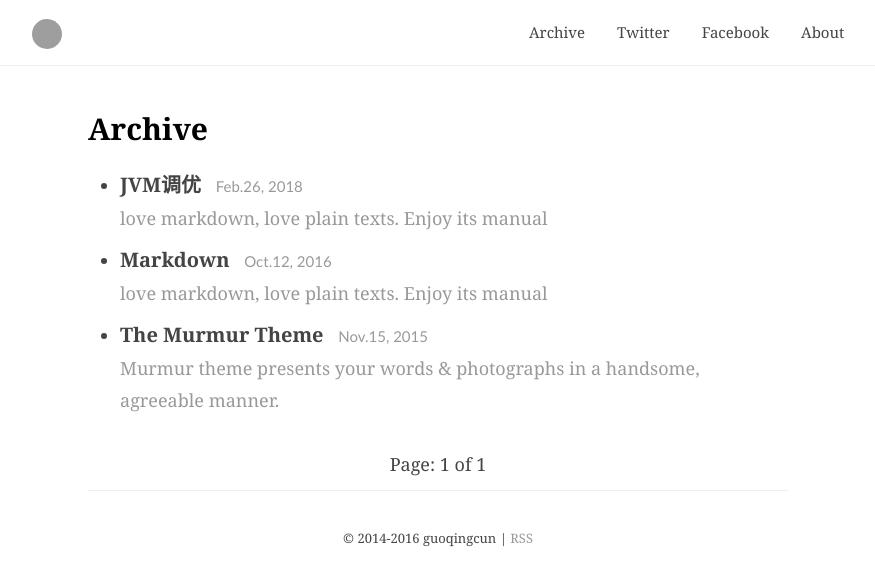
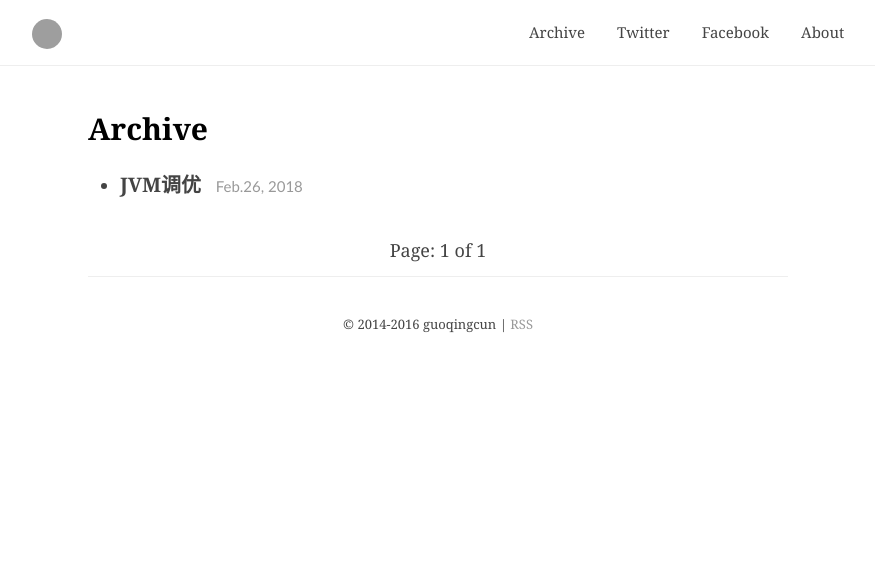
Before and after one commit to guoqingcun/guoqingcun.github.io, a Jekyll site: the page built from archive/index.html, in a window 1280 px wide. Shown: the top 586 px of the page, without its empty margins (202-1077 px from the left). Built offline with Jekyll 4.4.1, drawn with Linux system fonts in a browser that asks for light colours; the list of posts is cut into pages by our own code; comment, search, counter and statistics services are not loaded; some of the changed lines change nothing that is shown; grey boxes are pictures that could not be loaded.

Commit message:
添加JVM调优文章

````diff
--- a/_config.yml
+++ b/_config.yml
@@ -3,7 +3,7 @@
 baseurl: "" # the subpath of your site, e.g. /blog/
 url: "http://songroger.github.io/" # the base hostname & protocol for your site
 permalink: /:title/
-avatar: http://7xof48.com1.z0.glb.clouddn.com/avatar.jpg
+avatar: https://thumbnail0.baidupcs.com/thumbnail/c1f40c8e16737946d3ba327bbe9132bd?fid=973427439-250528-967813936545243&time=1519639200&rt=sh&sign=FDTAER-DCb740ccc5511e5e8fedcff06b081203-hUj9P%2B2ayIdUUb4jMAItjt6OLwY%3D&expires=8h&chkv=0&chkbd=0&chkpc=&dp-logid=1316386483269084233&dp-callid=0&size=c710_u400&quality=100&vuk=-&ft=video
 about: http://7xof48.com1.z0.glb.clouddn.com/about.jpg
 favicon: http://7xof48.com1.z0.glb.clouddn.com/favicon.png
 basecss:
--- a/_posts/2015-11-15-the-murmur-theme.markdown
+++ /dev/null
@@ -1,15 +0,0 @@
----
-layout: post
-title:  "The Murmur Theme"
-date:   2015-11-15 13:05:14 +0100
-categories: jekyll theme
-author: songroger
-cover: "https://upload.wikimedia.org/wikipedia/commons/thumb/d/d7/Meisje_met_de_parel.jpg/600px-Meisje_met_de_parel.jpg"
-location: Florence, Italy
-description: Murmur theme presents your words & photographs in a handsome, agreeable manner.
-tail: I'm a tail
----
----
-Landing somewhere between a scholarly publication and an adventurers notebook, the Murmur theme presents your words & photographs in a handsome, agreeable manner. It is well behaved on both mobile & desktop and radically minimal in its footprint. Charged and ready for deployment to Github Pages.
-
-Suitable for shortform, longform, and probably even waveform. It is purpose-built to accomodate photographic content wonderfully and lends itself well to journaling your sojourn.
--- a/_posts/2016-10-12-markdown-manual.markdown
+++ /dev/null
@@ -1,250 +0,0 @@
----
-layout: post
-title:  "Markdown"
-date:   2016-10-12 17:13:17 +0800
-categories: diary
-location: Florence, Italy
-description: love markdown, love plain texts. Enjoy its manual
----
----
-Markdown manual
-
-### 1. 斜体和粗体
-
-使用 * 和 ** 表示斜体和粗体。
-
-示例：
-
-这是 *斜体*，这是 **粗体**。
-
-### 2. 分级标题
-
-使用 === 表示一级标题，使用 --- 表示二级标题。
-
-示例：
-
-```
-这是一个一级标题
-============================
-
-这是一个二级标题
---------------------------------------------------
-
-### 这是一个三级标题
-```
-
-你也可以选择在行首加井号表示不同级别的标题 (H1-H6)，例如：# H1, ## H2, ### H3，#### H4。
-
-### 3. 外链接
-
-使用 \[描述](链接地址) 为文字增加外链接。
-
-示例：
-
-这是去往 [本人博客](http://github.com) 的链接。
-
-### 4. 无序列表
-
-使用 *，+，- 表示无序列表。
-
-示例：
-
-- 无序列表项 一
-- 无序列表项 二
-- 无序列表项 三
-
-### 5. 有序列表
-
-使用数字和点表示有序列表。
-
-示例：
-
-1. 有序列表项 一
-2. 有序列表项 二
-3. 有序列表项 三
-
-### 6. 文字引用
-
-使用 > 表示文字引用。
-
-示例：
-
-> 野火烧不尽，春风吹又生。
-
-### 7. 行内代码块
-
-使用 \`代码` 表示行内代码块。
-
-示例：
-
-让我们聊聊 `html`。
-
-### 8.  代码块
-
-使用 四个缩进空格 表示代码块。
-
-示例：
-
-    这是一个代码块，此行左侧有四个不可见的空格。
-
-### 9.  插入图像
-
-使用 \!\[描述](图片链接地址) 插入图像。
-
-示例：
-
-![我的头像](https://en.wikipedia.org/static/images/project-logos/enwiki-2x.png)
-
-## Markdown 高阶语法手册
-
-
-### 1. 标签分类
-
-在编辑区任意行的列首位置输入以下代码给文稿标签：
-
-标签： 数学 英语 Markdown
-
-或者
-
-Tags： 数学 英语 Markdown
-
-### 2. 删除线
-
-使用 ~~ 表示删除线。
-
-~~这是一段错误的文本。~~
-
-### 3. 注脚
-
-使用 [^keyword] 表示注脚。
-
-这是一个注脚[^footnote]的样例。
-
-这是第二个注脚[^footnote2]的样例。
-
-### 4. 加强的代码块
-
-支持四十一种编程语言的语法高亮的显示，行号显示。
-
-非代码示例：
-
-```
-$ sudo apt-get install vim-gnome
-```
-
-Python 示例：
-
-```python
-@requires_authorization
-def somefunc(param1='', param2=0):
-    '''A docstring'''
-    if param1 > param2: # interesting
-        print 'Greater'
-    return (param2 - param1 + 1) or None
-
-class SomeClass:
-    pass
-
->>> message = '''interpreter
-... prompt'''
-```
-
-JavaScript 示例：
-
-``` javascript
-/**
-* nth element in the fibonacci series.
-* @param n >= 0
-* @return the nth element, >= 0.
-*/
-function fib(n) {
-  var a = 1, b = 1;
-  var tmp;
-  while (--n >= 0) {
-    tmp = a;
-    a += b;
-    b = tmp;
-  }
-  return a;
-}
-
-document.write(fib(10));
-```
-
-### 5. 定义型列表
-
-名词 1
-:   定义 1（左侧有一个可见的冒号和四个不可见的空格）
-
-代码块 2
-:   这是代码块的定义（左侧有一个可见的冒号和四个不可见的空格）
-
-        代码块（左侧有八个不可见的空格）
-
-### 6. Html 标签
-
-本站支持在 Markdown 语法中嵌套 Html 标签，譬如，你可以用 Html 写一个纵跨两行的表格：
-
-    <table>
-        <tr>
-            <th rowspan="2">值班人员</th>
-            <th>星期一</th>
-            <th>星期二</th>
-            <th>星期三</th>
-        </tr>
-        <tr>
-            <td>李强</td>
-            <td>张明</td>
-            <td>王平</td>
-        </tr>
-    </table>
-
-
-<table>
-    <tr>
-        <th rowspan="2">值班人员</th>
-        <th>星期一</th>
-        <th>星期二</th>
-        <th>星期三</th>
-    </tr>
-    <tr>
-        <td>李强</td>
-        <td>张明</td>
-        <td>王平</td>
-    </tr>
-</table>
-
-### 7. 待办事宜 Todo 列表
-
-使用带有 [ ] 或 [x] （未完成或已完成）项的列表语法撰写一个待办事宜列表，并且支持子列表嵌套以及混用Markdown语法，例如：
-
-    - [ ] **Cmd Markdown 开发**
-        - [ ] 改进 Cmd 渲染算法，使用局部渲染技术提高渲染效率
-        - [ ] 支持以 PDF 格式导出文稿
-        - [x] 新增Todo列表功能 [语法参考](https://github.com/)
-        - [x] 改进 LaTex 功能
-            - [x] 修复 LaTex 公式渲染问题
-            - [x] 新增 LaTex 公式编号功能 [语法参考](http://docs.mathjax.org)
-    - [ ] **七月旅行准备**
-        - [ ] 准备邮轮上需要携带的物品
-        - [ ] 浏览日本免税店的物品
-        - [x] 购买蓝宝石公主号七月一日的船票
-
-对应显示如下待办事宜 Todo 列表：
-
-- [ ] **Cmd Markdown 开发**
-    - [ ] 改进 Cmd 渲染算法，使用局部渲染技术提高渲染效率
-    - [ ] 支持以 PDF 格式导出文稿
-    - [x] 新增Todo列表功能 [语法参考](https://github.com/blog/1375-task-lists-in-gfm-issues-pulls-comments)
-    - [x] 改进 LaTex 功能
-        - [x] 修复 LaTex 公式渲染问题
-        - [x] 新增 LaTex 公式编号功能 [语法参考](http://docs.mathjax.org/en/latest/tex.html#tex-eq-numbers)
-- [ ] **七月旅行准备**
-    - [ ] 准备邮轮上需要携带的物品
-    - [ ] 浏览日本免税店的物品
-    - [x] 购买蓝宝石公主号七月一日的船票
-
-
-[^footnote]: 这是一个 *注脚* 的 **文本**。
-
-[^footnote2]: 这是另一个 *注脚* 的 **文本**。
--- a/_posts/2018-02-26-jvm.markdown
+++ b/_posts/2018-02-26-jvm.markdown
@@ -2,249 +2,10 @@
 layout: post
 title:  "JVM调优"
 date:   2018-02-26 17:30:17 +0800
-categories: diary
-location: Florence, Italy
-description: love markdown, love plain texts. Enjoy its manual
+categories: jvm
+location:
+description:
 ---
 ---
-Markdown manual
 
-### 1. 斜体和粗体
-
-使用 * 和 ** 表示斜体和粗体。
-
-示例：
-
-这是 *斜体*，这是 **粗体**。
-
-### 2. 分级标题
-
-使用 === 表示一级标题，使用 --- 表示二级标题。
-
-示例：
-
-```
-这是一个一级标题
-============================
-
-这是一个二级标题
---------------------------------------------------
-
-### 这是一个三级标题
-```
-
-你也可以选择在行首加井号表示不同级别的标题 (H1-H6)，例如：# H1, ## H2, ### H3，#### H4。
-
-### 3. 外链接
-
-使用 \[描述](链接地址) 为文字增加外链接。
-
-示例：
-
-这是去往 [本人博客](http://github.com) 的链接。
-
-### 4. 无序列表
-
-使用 *，+，- 表示无序列表。
-
-示例：
-
-- 无序列表项 一
-- 无序列表项 二
-- 无序列表项 三
-
-### 5. 有序列表
-
-使用数字和点表示有序列表。
-
-示例：
-
-1. 有序列表项 一
-2. 有序列表项 二
-3. 有序列表项 三
-
-### 6. 文字引用
-
-使用 > 表示文字引用。
-
-示例：
-
-> 野火烧不尽，春风吹又生。
-
-### 7. 行内代码块
-
-使用 \`代码` 表示行内代码块。
-
-示例：
-
-让我们聊聊 `html`。
-
-### 8.  代码块
-
-使用 四个缩进空格 表示代码块。
-
-示例：
-
-    这是一个代码块，此行左侧有四个不可见的空格。
-
-### 9.  插入图像
-
-使用 \!\[描述](图片链接地址) 插入图像。
-
-示例：
-
-![我的头像](https://en.wikipedia.org/static/images/project-logos/enwiki-2x.png)
-
-## Markdown 高阶语法手册
-
-
-### 1. 标签分类
-
-在编辑区任意行的列首位置输入以下代码给文稿标签：
-
-标签： 数学 英语 Markdown
-
-或者
-
-Tags： 数学 英语 Markdown
-
-### 2. 删除线
-
-使用 ~~ 表示删除线。
-
-~~这是一段错误的文本。~~
-
-### 3. 注脚
-
-使用 [^keyword] 表示注脚。
-
-这是一个注脚[^footnote]的样例。
-
-这是第二个注脚[^footnote2]的样例。
-
-### 4. 加强的代码块
-
-支持四十一种编程语言的语法高亮的显示，行号显示。
-
-非代码示例：
-
-```
-$ sudo apt-get install vim-gnome
-```
-
-Python 示例：
-
-```python
-@requires_authorization
-def somefunc(param1='', param2=0):
-    '''A docstring'''
-    if param1 > param2: # interesting
-        print 'Greater'
-    return (param2 - param1 + 1) or None
-
-class SomeClass:
-    pass
-
->>> message = '''interpreter
-... prompt'''
-```
-
-JavaScript 示例：
-
-``` javascript
-/**
-* nth element in the fibonacci series.
-* @param n >= 0
-* @return the nth element, >= 0.
-*/
-function fib(n) {
-  var a = 1, b = 1;
-  var tmp;
-  while (--n >= 0) {
-    tmp = a;
-    a += b;
-    b = tmp;
-  }
-  return a;
-}
-
-document.write(fib(10));
-```
-
-### 5. 定义型列表
-
-名词 1
-:   定义 1（左侧有一个可见的冒号和四个不可见的空格）
-
-代码块 2
-:   这是代码块的定义（左侧有一个可见的冒号和四个不可见的空格）
-
-        代码块（左侧有八个不可见的空格）
-
-### 6. Html 标签
-
-本站支持在 Markdown 语法中嵌套 Html 标签，譬如，你可以用 Html 写一个纵跨两行的表格：
-
-    <table>
-        <tr>
-            <th rowspan="2">值班人员</th>
-            <th>星期一</th>
-            <th>星期二</th>
-            <th>星期三</th>
-        </tr>
-        <tr>
-            <td>李强</td>
-            <td>张明</td>
-            <td>王平</td>
-        </tr>
-    </table>
-
-
-<table>
-    <tr>
-        <th rowspan="2">值班人员</th>
-        <th>星期一</th>
-        <th>星期二</th>
-        <th>星期三</th>
-    </tr>
-    <tr>
-        <td>李强</td>
-        <td>张明</td>
-        <td>王平</td>
-    </tr>
-</table>
-
-### 7. 待办事宜 Todo 列表
-
-使用带有 [ ] 或 [x] （未完成或已完成）项的列表语法撰写一个待办事宜列表，并且支持子列表嵌套以及混用Markdown语法，例如：
-
-    - [ ] **Cmd Markdown 开发**
-        - [ ] 改进 Cmd 渲染算法，使用局部渲染技术提高渲染效率
-        - [ ] 支持以 PDF 格式导出文稿
-        - [x] 新增Todo列表功能 [语法参考](https://github.com/)
-        - [x] 改进 LaTex 功能
-            - [x] 修复 LaTex 公式渲染问题
-            - [x] 新增 LaTex 公式编号功能 [语法参考](http://docs.mathjax.org)
-    - [ ] **七月旅行准备**
-        - [ ] 准备邮轮上需要携带的物品
-        - [ ] 浏览日本免税店的物品
-        - [x] 购买蓝宝石公主号七月一日的船票
-
-对应显示如下待办事宜 Todo 列表：
-
-- [ ] **Cmd Markdown 开发**
-    - [ ] 改进 Cmd 渲染算法，使用局部渲染技术提高渲染效率
-    - [ ] 支持以 PDF 格式导出文稿
-    - [x] 新增Todo列表功能 [语法参考](https://github.com/blog/1375-task-lists-in-gfm-issues-pulls-comments)
-    - [x] 改进 LaTex 功能
-        - [x] 修复 LaTex 公式渲染问题
-        - [x] 新增 LaTex 公式编号功能 [语法参考](http://docs.mathjax.org/en/latest/tex.html#tex-eq-numbers)
-- [ ] **七月旅行准备**
-    - [ ] 准备邮轮上需要携带的物品
-    - [ ] 浏览日本免税店的物品
-    - [x] 购买蓝宝石公主号七月一日的船票
-
-
-[^footnote]: 这是一个 *注脚* 的 **文本**。
-
-[^footnote2]: 这是另一个 *注脚* 的 **文本**。
+<iframe width="800" height="500" src="http://slideonline.com/embed/17901" scrollbars="no" scrolling="no" webkitAllowFullScreen mozallowfullscreen allowFullScreen></iframe>
````
Also changed, not shown: 7 other files.
